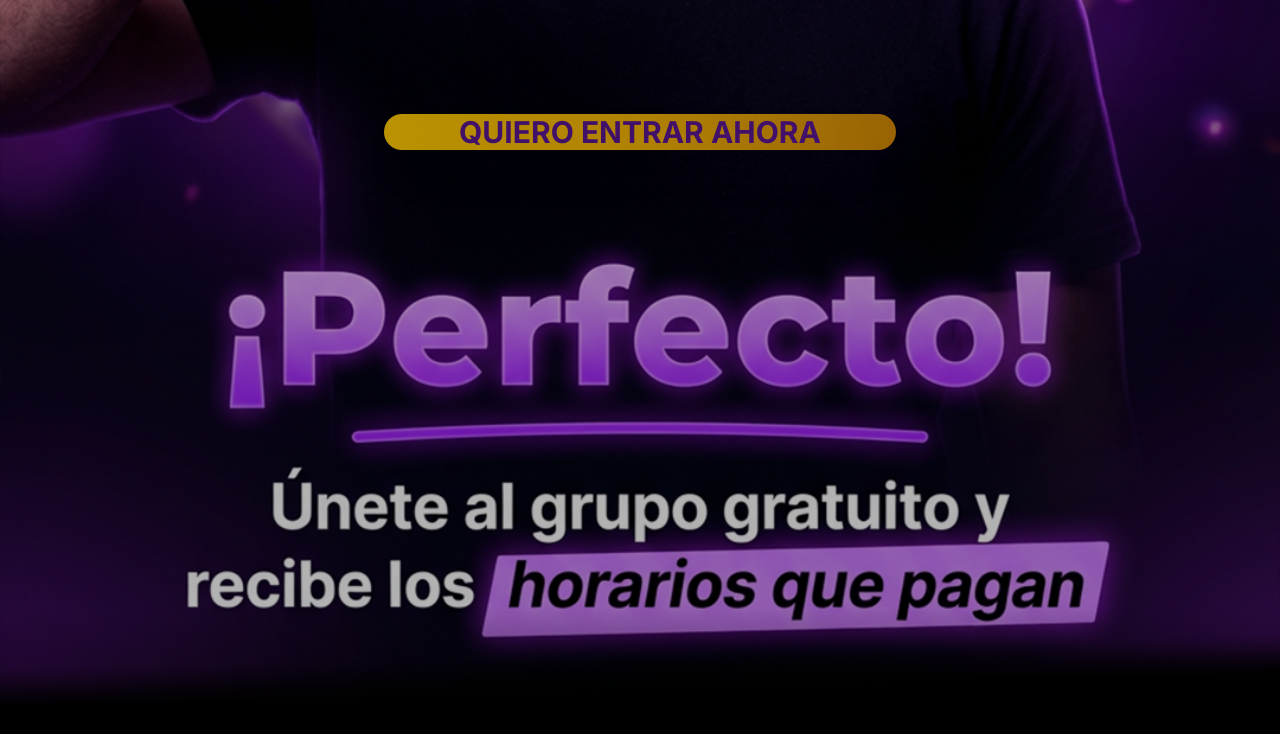
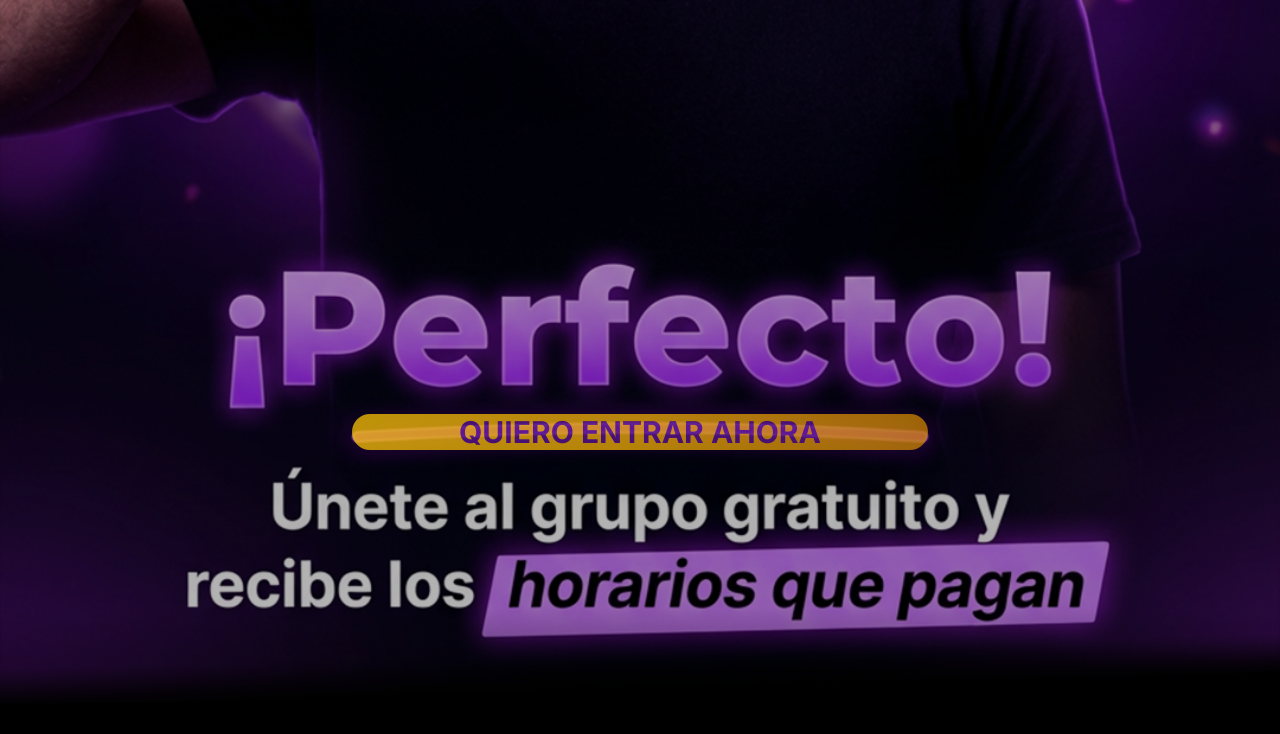
Before and after one commit to 24games/wonderland, a Next.js app: page / in a window 1280 px wide. Shown: the top 734 px of the page. Built offline with nearby package versions, Linux system fonts and the light colour scheme.

Commit message:
fix: Descer botÃ£o 300px, aumentar padding vertical e centralizar com margens

```diff
--- a/src/app/page.tsx
+++ b/src/app/page.tsx
@@ -25,12 +25,12 @@ export default function Home() {
         </div>
 
         {/* Botão CTA na transição roxo/preto */}
-        <div className="absolute bottom-[650px] left-0 right-0 z-10 flex w-full items-end justify-center px-4">
+        <div className="absolute bottom-[350px] left-0 right-0 z-10 flex w-full items-center justify-center px-6">
           <a
             href="https://chat.whatsapp.com/JaP7XOHnvB01IqjB4XsK6y"
             target="_blank"
             rel="noopener noreferrer"
-            className="w-full max-w-lg rounded-full bg-gradient-to-r from-yellow-400 via-yellow-500 to-yellow-600 px-8 py-12 text-center text-2xl font-bold text-purple-900 shadow-2xl transition-all duration-300 hover:scale-105 hover:shadow-yellow-500/50 active:scale-95 animate-pulse sm:px-10 sm:py-14 sm:text-3xl"
+            className="w-full max-w-xl rounded-full bg-gradient-to-r from-yellow-400 via-yellow-500 to-yellow-600 px-8 py-10 text-center text-2xl font-bold text-purple-900 shadow-2xl transition-all duration-300 hover:scale-105 hover:shadow-yellow-500/50 active:scale-95 animate-pulse sm:px-12 sm:py-14 sm:text-3xl"
           >
             QUIERO ENTRAR AHORA
           </a>
```
